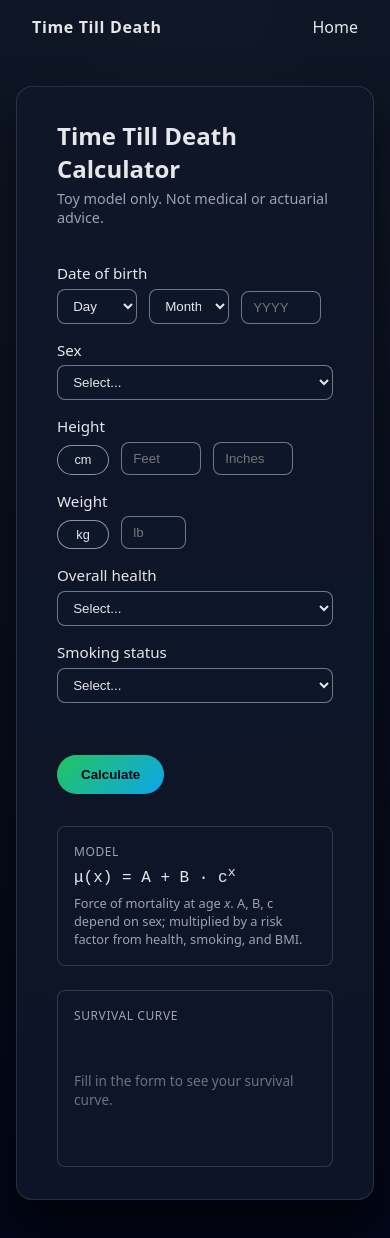
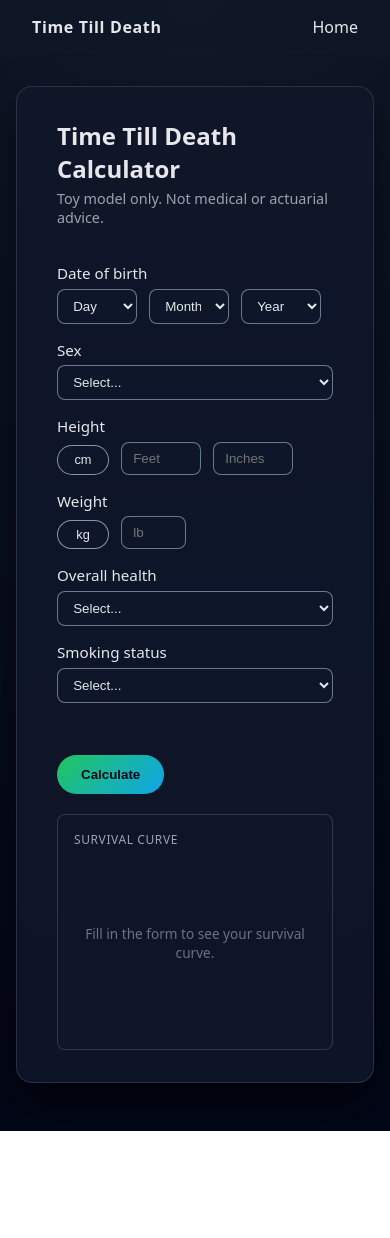
Before and after one commit to gabrielrmiller/Time-Till-Death, a React (Vite) app in the folder frontend/: page /questionnaire in a window 390 px wide. Shown: the top 1238 px of the page. After the commit the page ends 1131 px from the top, so only its background shows below. Built offline with nearby package versions, Linux system fonts and the light colour scheme.

Commit message:
Enhance ResultView and QuestionnaireWizard with survival chart integration. Update profile types for better type safety, calculate estimated death age and year, and improve layout in styles.css for responsive design.

```diff
--- a/frontend/src/QuestionnaireWizard.tsx
+++ b/frontend/src/QuestionnaireWizard.tsx
@@ -3,11 +3,11 @@ import { useNavigate, useLocation } from "react-router-dom";
 import {
   expectedRemainingLifeYears,
   estimateDeathDate,
-  getSurvivalCurve,
   type Sex,
   type HealthStatus,
   type SmokingStatus,
 } from "./mortalityModel";
+import { SurvivalChart } from "./SurvivalChart";
 
 export type { Sex, HealthStatus, SmokingStatus };
 
@@ -135,6 +135,10 @@ export const QuestionnaireWizard: React.FC = () => {
 
   const buildBirthdate = (): string => {
     if (!form.birthYear || !form.birthMonth || !form.birthDay) {
+      return "";
+    }
+    // Prevent partial years like "11" from being parsed as a valid date.
+    if (form.birthYear.length !== 4) {
       return "";
     }
     return `${form.birthYear}-${form.birthMonth}-${form.birthDay}`;
@@ -274,23 +278,8 @@ export const QuestionnaireWizard: React.FC = () => {
   };
 
   const profile = profileForGraph();
-  const survivalCurve = profile ? getSurvivalCurve(profile) : [];
-  const chartW = 240;
-  const chartH = 140;
-  const pad = { t: 8, r: 8, b: 24, l: 36 };
-  const maxY = 1;
-  const maxX = Math.max(1, ...survivalCurve.map((p) => p.t));
-  const toX = (t: number) => pad.l + (t / maxX) * (chartW - pad.l - pad.r);
-  const toY = (S: number) => chartH - pad.b - (S / maxY) * (chartH - pad.t - pad.b);
-  const pathD =
-    survivalCurve.length > 0
-      ? survivalCurve
-          .map((p, i) => `${i === 0 ? "M" : "L"} ${toX(p.t)} ${toY(p.S)}`)
-          .join(" ")
-      : "";
 
   return (
-    <div className="calculator-layout">
     <div className="form-section calculator-page">
       <div className="step-header">
         <h2>Time Till Death Calculator</h2>
@@ -333,14 +322,20 @@ export const QuestionnaireWizard: React.FC = () => {
               <option value="11">Nov</option>
               <option value="12">Dec</option>
             </select>
-            <input
-              className="input input-small"
-              type="text"
-              maxLength={4}
-              placeholder="YYYY"
+            <select
+              className="select input-small"
               value={form.birthYear}
-              onChange={(e) => handleBirthYearChange(e.target.value.replace(/\D/g, ""))}
-            />
+              onChange={(e) => handleBirthYearChange(e.target.value)}
+            >
+              <option value="" disabled hidden>
+                Year
+              </option>
+              {Array.from({ length: 110 }, (_, i) => String(currentYear - i)).map((y) => (
+                <option key={y} value={y}>
+                  {y}
+                </option>
+              ))}
+            </select>
           </div>
           {errors.birthdate && <div className="error-text">{errors.birthdate}</div>}
         </div>
@@ -488,46 +483,11 @@ export const QuestionnaireWizard: React.FC = () => {
           {submitting ? "Calculating..." : "Calculate"}
         </button>
       </div>
-      </div>
 
-      <aside className="calculator-sidebar">
-        <div className="sidebar-equation">
-          <div className="sidebar-label">Model</div>
-          <div className="equation">μ(x) = A + B · c<sup>x</sup></div>
-          <p className="equation-note">
-            Force of mortality at age <em>x</em>. A, B, c depend on sex; multiplied by a risk factor from health, smoking, and BMI.
-          </p>
-        </div>
       <div className="sidebar-chart">
         <div className="sidebar-label">Survival curve</div>
-          {survivalCurve.length > 0 ? (
-            <svg
-              className="survival-chart"
-              viewBox={`0 0 ${chartW} ${chartH}`}
-              preserveAspectRatio="xMidYMid meet"
-            >
-              <defs>
-                <linearGradient id="survGrad" x1="0" y1="1" x2="0" y2="0">
-                  <stop offset="0%" stopColor="rgba(56, 189, 248, 0.3)" />
-                  <stop offset="100%" stopColor="rgba(56, 189, 248, 0)" />
-                </linearGradient>
-              </defs>
-              <path
-                d={pathD + (pathD ? ` L ${toX(maxX)} ${toY(0)} L ${pad.l} ${toY(0)} Z` : "")}
-                fill="url(#survGrad)"
-              />
-              <path d={pathD} fill="none" stroke="#38bdf8" strokeWidth="1.5" />
-              <line x1={pad.l} y1={chartH - pad.b} x2={chartW - pad.r} y2={chartH - pad.b} stroke="rgba(148,163,184,0.5)" strokeWidth="0.5" />
-              <line x1={pad.l} y1={chartH - pad.b} x2={pad.l} y2={pad.t} stroke="rgba(148,163,184,0.5)" strokeWidth="0.5" />
-              <text x={pad.l - 4} y={pad.t + 4} className="chart-ax" textAnchor="end">1</text>
-              <text x={pad.l - 4} y={chartH - pad.b + 4} className="chart-ax" textAnchor="end">0</text>
-              <text x={chartW / 2} y={chartH - 4} className="chart-ax" textAnchor="middle">Years from now</text>
-            </svg>
-          ) : (
-            <p className="chart-placeholder">Fill in the form to see your survival curve.</p>
-          )}
+        <SurvivalChart profile={profile} />
       </div>
-      </aside>
     </div>
   );
 };
--- a/frontend/src/ResultView.tsx
+++ b/frontend/src/ResultView.tsx
@@ -1,16 +1,18 @@
 import React from "react";
 import { useLocation, useNavigate } from "react-router-dom";
 import type { EstimateResult } from "./QuestionnaireWizard";
+import { SurvivalChart } from "./SurvivalChart";
+import type { PersonProfile, Sex, HealthStatus, SmokingStatus } from "./mortalityModel";
 
 interface LocationState {
   result?: EstimateResult;
   profile?: {
     age: number;
-    sex: string;
+    sex: Sex;
     height_cm: number;
     weight_kg: number;
-    health: string;
-    smoking: string;
+    health: HealthStatus;
+    smoking: SmokingStatus;
     birthdate?: string;
   };
 }
@@ -20,7 +22,28 @@ export const ResultView: React.FC = () => {
   const location = useLocation();
   const state = (location.state || {}) as LocationState;
   const result = state.result;
-   const profile = state.profile;
+  const profile = state.profile;
+  const chartProfile: PersonProfile | null = profile
+    ? {
+        age: profile.age,
+        sex: profile.sex,
+        height_cm: profile.height_cm,
+        weight_kg: profile.weight_kg,
+        health: profile.health,
+        smoking: profile.smoking,
+      }
+    : null;
+
+  const estimatedDeathAge =
+    profile && result && result.remaining_years > 0 ? profile.age + result.remaining_years : null;
+  const estimatedDeathYear = (() => {
+    if (!result || result.remaining_years <= 0) return null;
+    if (result.death_date) {
+      const y = Number(result.death_date.slice(0, 4));
+      return Number.isFinite(y) ? y : null;
+    }
+    return new Date().getFullYear() + Math.round(result.remaining_years);
+  })();
 
   if (!result) {
     return (
@@ -80,6 +103,16 @@ export const ResultView: React.FC = () => {
         suitable for any serious use.
       </p>
 
+      <div className="sidebar-chart">
+        <div className="sidebar-label">Survival curve</div>
+        <SurvivalChart
+          profile={chartProfile}
+          placeholder="Survival curve unavailable (missing profile)."
+          highlightAge={estimatedDeathAge}
+          highlightLabel={estimatedDeathYear ? `Death year ${estimatedDeathYear}` : undefined}
+        />
+      </div>
+
       <div className="result-actions">
         <button
           className="primary-btn"
--- /dev/null
+++ b/frontend/src/SurvivalChart.tsx
@@ -0,0 +1,199 @@
+import React, { useId } from "react";
+import { getSurvivalCurve, type PersonProfile } from "./mortalityModel";
+
+export function SurvivalChart({
+  profile,
+  maxYears = 120,
+  placeholder = "Fill in the form to see your survival curve.",
+  highlightAge,
+  highlightLabel,
+}: {
+  profile: PersonProfile | null | undefined;
+  maxYears?: number;
+  placeholder?: string;
+  highlightAge?: number | null;
+  highlightLabel?: string;
+}) {
+  const gradId = useId();
+  const ageNow = profile?.age ?? 0;
+  const yearsTo110 = Math.max(0, 110 - ageNow);
+  // Chart always starts at current year and ends at age 110, capped to 120 years.
+  const horizonYears = Math.min(120, Math.min(maxYears, yearsTo110));
+  const baseCurve = profile ? getSurvivalCurve(profile, horizonYears) : [];
+
+  const chartW = 520;
+  const chartH = 140;
+  const pad = { t: 14, r: 8, b: 24, l: 36 };
+  const maxY = 1;
+  const maxX = Math.max(1, horizonYears);
+  const toX = (t: number) => pad.l + (t / maxX) * (chartW - pad.l - pad.r);
+  const toY = (S: number) => chartH - pad.b - (S / maxY) * (chartH - pad.t - pad.b);
+
+  const survivalCurve = (() => {
+    if (baseCurve.length === 0) return [];
+    const last = baseCurve[baseCurve.length - 1];
+    if (last.t >= horizonYears) return baseCurve;
+    // Ensure the curve visually trends all the way to 0 at the right edge.
+    return [...baseCurve, { t: horizonYears, S: last.S }, { t: horizonYears, S: 0 }];
+  })();
+
+  const pathD =
+    survivalCurve.length > 0
+      ? survivalCurve
+          .map((p, i) => `${i === 0 ? "M" : "L"} ${toX(p.t)} ${toY(p.S)}`)
+          .join(" ")
+      : "";
+
+  const startAge = ageNow;
+  const endAge = ageNow + maxX;
+
+  // Use "nice" steps, but never show overly dense ticks.
+  const niceAgeStep = (spanYears: number) => {
+    if (spanYears <= 12) return 1;
+    if (spanYears <= 25) return 2;
+    if (spanYears <= 60) return 5;
+    return 10;
+  };
+  const ageStep = niceAgeStep(endAge - startAge);
+  const firstTickAge = Math.ceil(startAge / ageStep) * ageStep;
+  const ageTicks: number[] = [];
+  for (let a = firstTickAge; a <= endAge; a += ageStep) ageTicks.push(Math.round(a));
+
+  const yTicks = Array.from({ length: 11 }, (_, i) => 1 - i * 0.1); // 1.0 ... 0.0
+
+  const highlightT =
+    typeof highlightAge === "number" && Number.isFinite(highlightAge) ? highlightAge - ageNow : null;
+  const showHighlight = highlightT !== null && highlightT >= 0 && highlightT <= maxX;
+  const highlightX = showHighlight ? toX(highlightT as number) : null;
+
+  return (
+    <div className="survival-chart-frame">
+      {survivalCurve.length === 0 ? (
+        <p className="chart-placeholder">{placeholder}</p>
+      ) : (
+    <svg
+      className="survival-chart"
+      viewBox={`0 0 ${chartW} ${chartH}`}
+      preserveAspectRatio="xMidYMid meet"
+      style={{ overflow: "visible" }}
+    >
+      <defs>
+        <linearGradient id={gradId} x1="0" y1="1" x2="0" y2="0">
+          <stop offset="0%" stopColor="rgba(56, 189, 248, 0.3)" />
+          <stop offset="100%" stopColor="rgba(56, 189, 248, 0)" />
+        </linearGradient>
+      </defs>
+      {yTicks.map((s) => {
+        const y = toY(s);
+        return (
+          <line
+            key={s}
+            x1={pad.l}
+            y1={y}
+            x2={chartW - pad.r}
+            y2={y}
+            stroke="rgba(148,163,184,0.18)"
+            strokeWidth="0.5"
+          />
+        );
+      })}
+      <path
+        d={pathD + (pathD ? ` L ${toX(maxX)} ${toY(0)} L ${pad.l} ${toY(0)} Z` : "")}
+        fill={`url(#${gradId})`}
+      />
+      <path d={pathD} fill="none" stroke="#38bdf8" strokeWidth="1.5" />
+      {showHighlight && highlightX !== null && (
+        <g>
+          <line
+            x1={highlightX}
+            y1={pad.t}
+            x2={highlightX}
+            y2={chartH - pad.b}
+            stroke="#fbbf24"
+            strokeWidth="2"
+          />
+          {highlightLabel ? (
+            <text
+              x={highlightX}
+              y={pad.t - 2}
+              className="chart-ax"
+              textAnchor="middle"
+              style={{ fill: "#fbbf24" }}
+            >
+              {highlightLabel}
+            </text>
+          ) : null}
+        </g>
+      )}
+      <line
+        x1={pad.l}
+        y1={chartH - pad.b}
+        x2={chartW - pad.r}
+        y2={chartH - pad.b}
+        stroke="rgba(148,163,184,0.5)"
+        strokeWidth="0.5"
+      />
+      <line
+        x1={pad.l}
+        y1={chartH - pad.b}
+        x2={pad.l}
+        y2={pad.t}
+        stroke="rgba(148,163,184,0.5)"
+        strokeWidth="0.5"
+      />
+      {yTicks.map((s) => {
+        const y = toY(s);
+        return (
+          <g key={`ylab-${s}`}>
+            <line
+              x1={pad.l - 3}
+              y1={y}
+              x2={pad.l}
+              y2={y}
+              stroke="rgba(148,163,184,0.5)"
+              strokeWidth="0.5"
+            />
+            <text x={pad.l - 6} y={y + 3} className="chart-ax" textAnchor="end">
+              {Math.round(s * 100)}%
+            </text>
+          </g>
+        );
+      })}
+      {ageTicks.map((age) => {
+        const t = age - ageNow;
+        const x = toX(t);
+        return (
+          <g key={age}>
+            <line
+              x1={x}
+              y1={pad.t}
+              x2={x}
+              y2={chartH - pad.b}
+              stroke="rgba(148,163,184,0.12)"
+              strokeWidth="0.5"
+            />
+            <line
+              x1={x}
+              y1={chartH - pad.b}
+              x2={x}
+              y2={chartH - pad.b + 3}
+              stroke="rgba(148,163,184,0.5)"
+              strokeWidth="0.5"
+            />
+            <text x={x} y={chartH - 14} className="chart-ax" textAnchor="middle">
+              {age}
+            </text>
+          </g>
+        );
+      })}
+      <text x={chartW / 2} y={8} className="chart-ax" textAnchor="middle">
+        Survival probability
+      </text>
+      <text x={chartW / 2} y={chartH - 4} className="chart-ax" textAnchor="middle">
+        Age
+      </text>
+    </svg>
+      )}
+    </div>
+  );
+}
--- a/frontend/src/styles.css
+++ b/frontend/src/styles.css
@@ -135,6 +135,8 @@ a {
   gap: 2rem;
   flex: 1;
   align-items: start;
+  width: 100%;
+  max-width: 100%;
 }
 
 @media (min-width: 900px) {
@@ -183,12 +185,25 @@ a {
   border-radius: 0.5rem;
   border: 1px solid rgba(148, 163, 184, 0.25);
   background: rgba(15, 23, 42, 0.6);
+  width: 100%;
+  max-width: 100%;
+  overflow: visible;
+}
+
+.survival-chart-frame {
+  height: 180px;
+  display: flex;
+  align-items: center;
+  justify-content: center;
 }
 
 .survival-chart {
-  width: 100%;
+  width: 520px;
+  display: block;
+  margin: 0.25rem auto 0;
   height: auto;
   max-height: 180px;
+  max-width: 100%;
 }
 
 .survival-chart .chart-ax {
@@ -200,10 +215,10 @@ a {
   font-size: 0.85rem;
   color: #6b7280;
   margin: 0;
-  min-height: 120px;
   display: flex;
   align-items: center;
   justify-content: center;
+  text-align: center;
 }
 
 .step-header {
```
Lines whose indentation alone changed are shown as unchanged.
